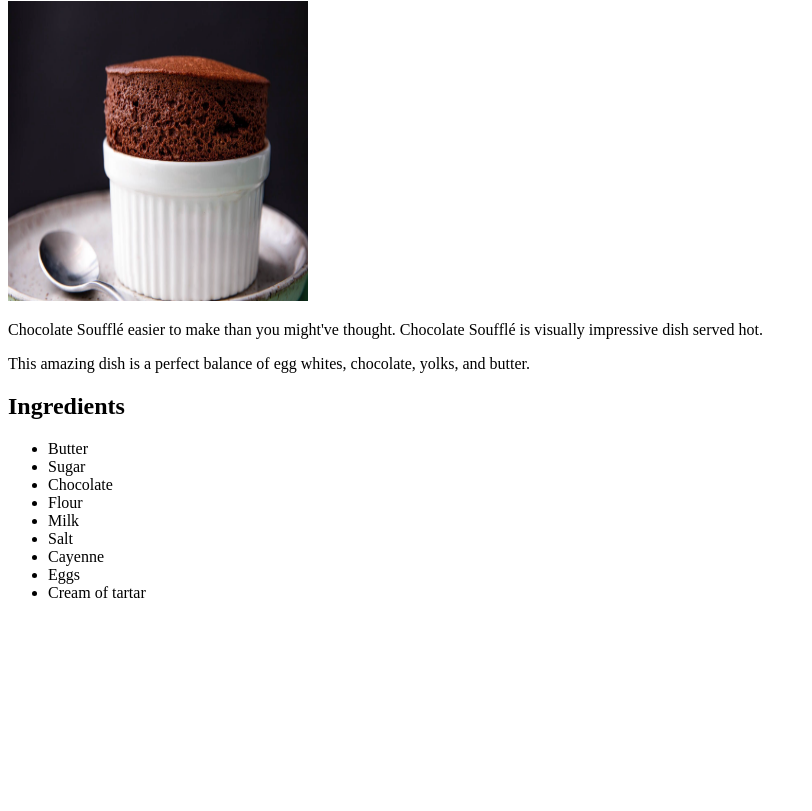
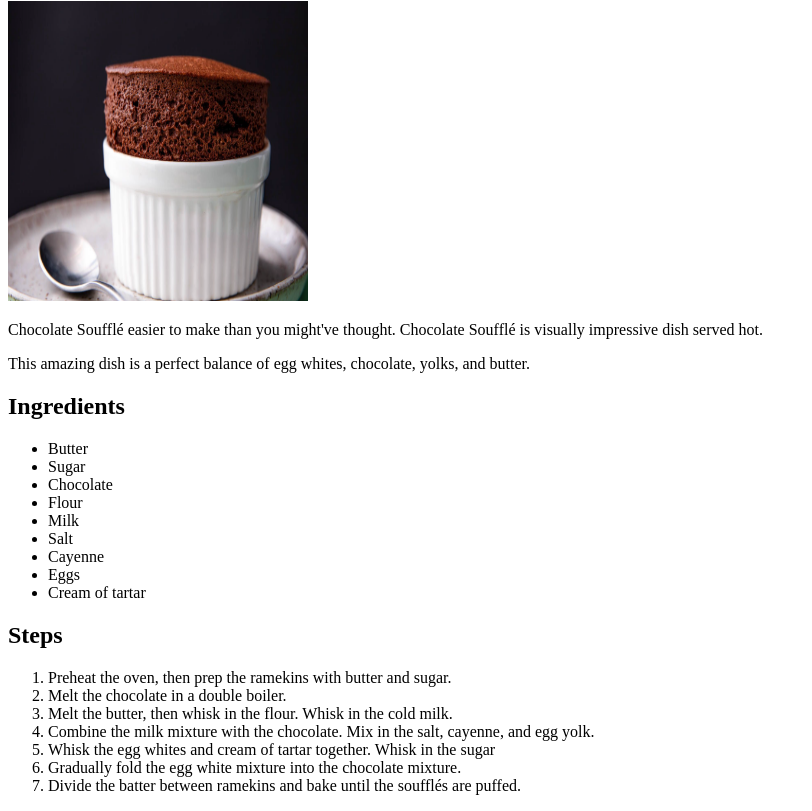
Before and after one commit to 0imit/odin-recipes, a plain HTML site: page recipes/souffle.html in a window 1280 px wide. Shown: the part 79-890 px from the top of the page, without its empty margins (0-812 px from the left). Before the commit the page ends 800 px from the top, so only its background shows below. Drawn offline with Linux system fonts and the light colour scheme.

Commit message:
Add ordered list
I used a ordered list to list the steps of the recipe, I did this to make sure the steps are ordered

```diff
--- a/recipes/souffle.html
+++ b/recipes/souffle.html
@@ -11,7 +11,7 @@
    <p>Chocolate Soufflé easier to make than you might've thought. Chocolate Soufflé is visually impressive dish served hot.</p>
    <p>This amazing dish is a perfect balance of egg whites, chocolate, yolks, and butter.</p>
    <h2>Ingredients</h2>
-   <!-- Adding <ul> element for recipe -->
+   <!-- This makes a unordered list for the ingredients -->
    <ul>
     <li>Butter</li>
     <li>Sugar</li>
@@ -23,5 +23,16 @@
     <li>Eggs</li>
     <li>Cream of tartar</li>
    </ul>
+   <h2>Steps</h2>
+   <!-- Ordered List -->
+   <ol>
+    <li>Preheat the oven, then prep the ramekins with butter and sugar.</li>
+    <li>Melt the chocolate in a double boiler.</li>
+    <li>Melt the butter, then whisk in the flour. Whisk in the cold milk.</li>
+    <li>Combine the milk mixture with the chocolate. Mix in the salt, cayenne, and egg yolk.</li>
+    <li>Whisk the egg whites and cream of tartar together. Whisk in the sugar</li>
+    <li>Gradually fold the egg white mixture into the chocolate mixture.</li>
+    <li>Divide the batter between ramekins and bake until the soufflés are puffed.</li>
+   </ol>
 </body>
 </html>
```
